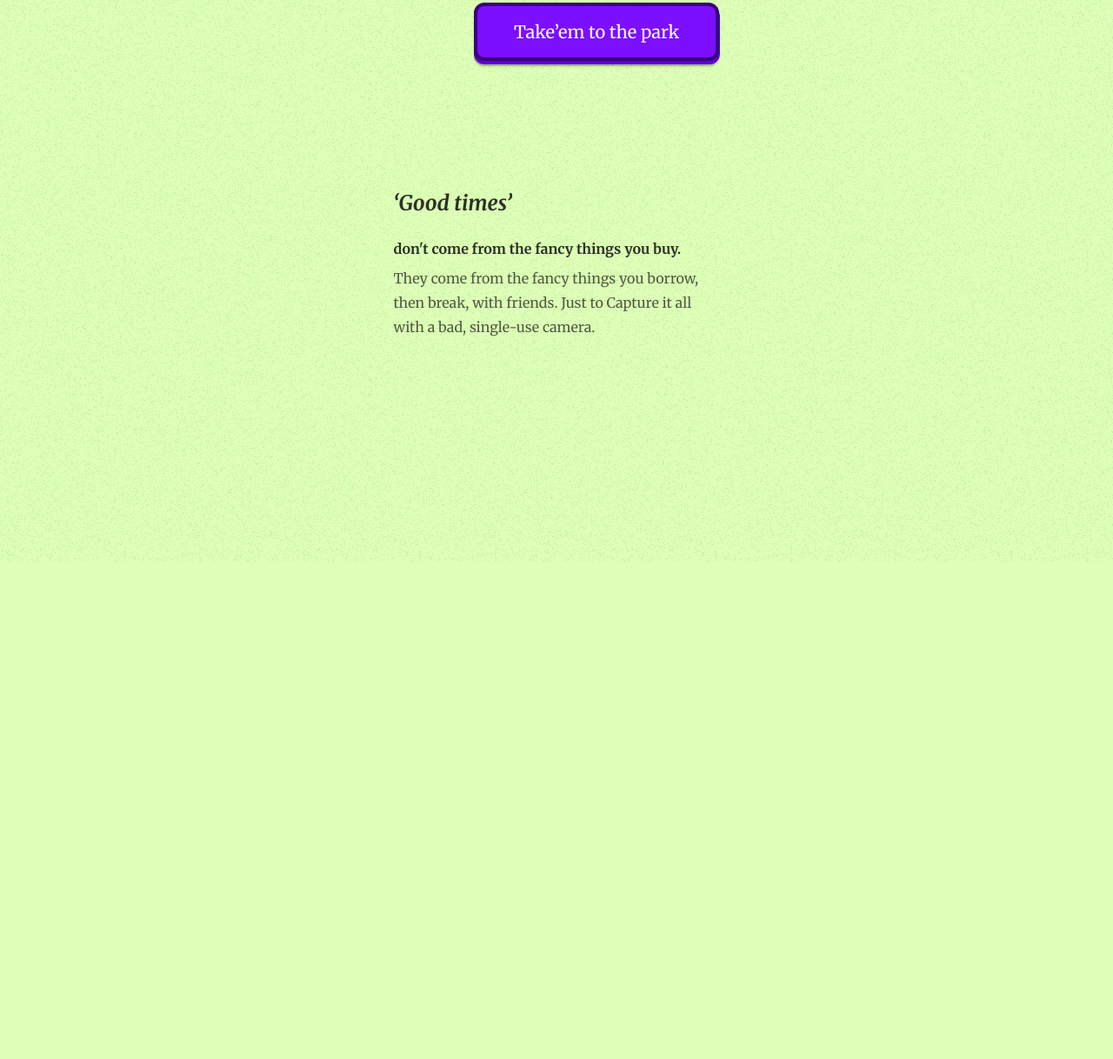
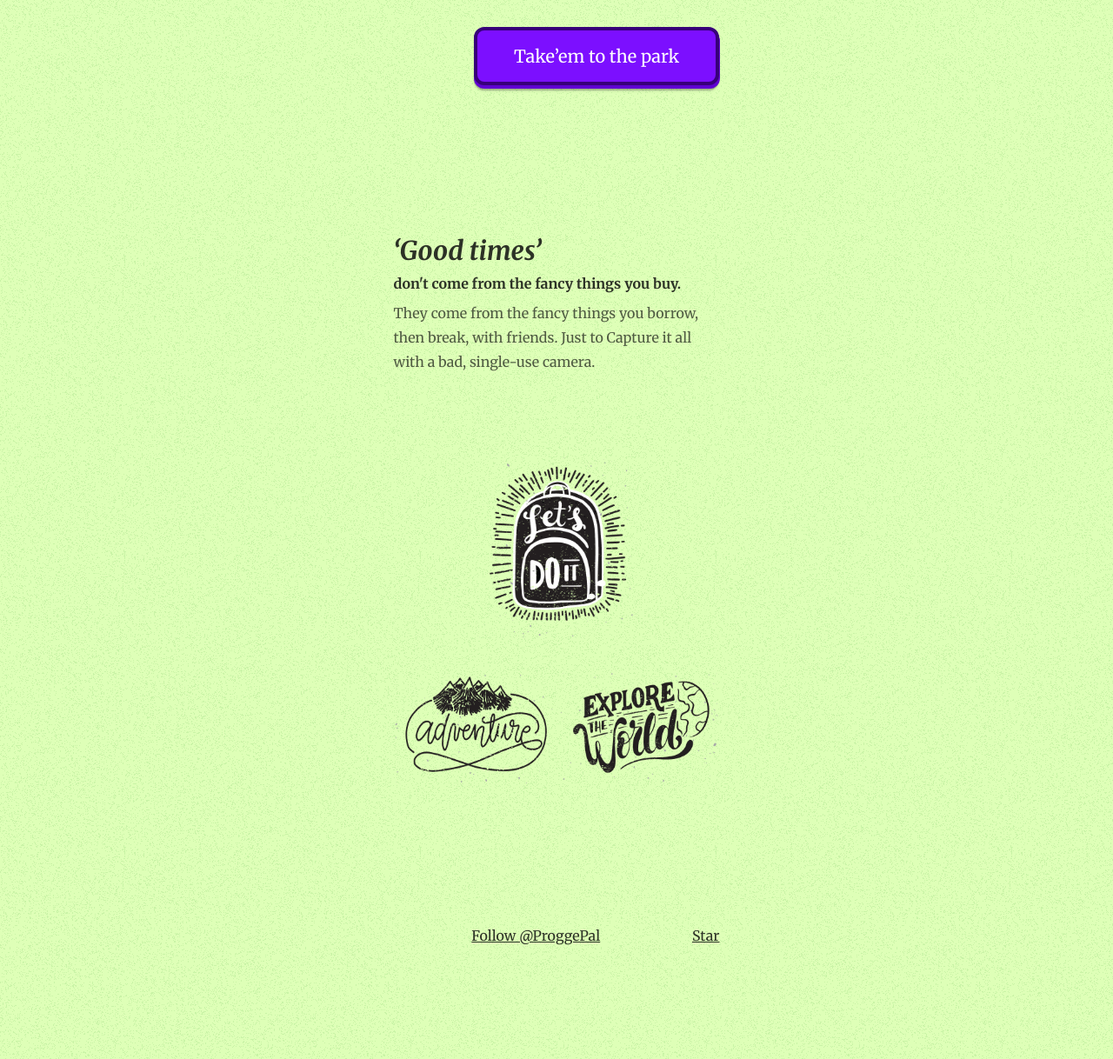
Before and after one commit to ProggePal/borrow-my-good-times, a website: page public/index.html in a window 1280 px wide. Shown: the part 893-2111 px from the top of the page at 87% size. Before the commit the page ends 1539 px from the top, so only its background shows below. Drawn offline with Linux system fonts and the light colour scheme; files whose address does not match are found by name.

Commit message:
Padding, Images, Git-link

```diff
--- a/public/index.html
+++ b/public/index.html
@@ -37,9 +37,11 @@
             />
             <!-- </div> -->
 
-            <h1 class="text-secondary italic font-normal">The PAARK CHAIRs</h1>
-            <p class="text-secondary">
-                TWO Chairs - Made for Comfort, the old fashion way!
+            <h1 class="text-secondary text-4xl italic font-bold mb-0 pt-4">
+                The PAARK CHAIRs
+            </h1>
+            <p class="text-secondary mt-2 mb-8">
+                <b>TWO Chairs</b> - Made for Comfort, the old fashion way!
             </p>
 
             <div class="flex w-full pb-0">
@@ -66,45 +68,72 @@
                 Availability may vary by. The Chairs are located in Midtbyen,
                 Trondheim
             </p>
-            <div class="justify-end flex">
+            <div class="justify-end flex pt-6">
                 <a href="grabbing-the-chairs.html" class="justify-self-end">
                     <button class="pushable">
                         <span class="shadow"></span>
                         <span class="edge"></span>
                         <span class="front"> Take’em to the park </span>
                     </button>
-                    <!-- <button
-                        class="btn btn-secondary"
-                        onclick="/src/custom-form.html"
-                    >
-                        <svg
-                            width="24"
-                            height="24"
-                            viewBox="0 0 24 24"
-                            fill="none"
-                            xmlns="http://www.w3.org/2000/svg"
-                        >
-                            <path
-                                d="M6 22C5.45 22 4.97917 21.8042 4.5875 21.4125C4.19583 21.0208 4 20.55 4 20V8C4 7.06667 4.28333 6.25 4.85 5.55C5.41667 4.85 6.13333 4.38333 7 4.15V3C7 2.71667 7.09583 2.47917 7.2875 2.2875C7.47917 2.09583 7.71667 2 8 2H9C9.28333 2 9.52083 2.09583 9.7125 2.2875C9.90417 2.47917 10 2.71667 10 3V4H14V3C14 2.71667 14.0958 2.47917 14.2875 2.2875C14.4792 2.09583 14.7167 2 15 2H16C16.2833 2 16.5208 2.09583 16.7125 2.2875C16.9042 2.47917 17 2.71667 17 3V4.15C17.8667 4.38333 18.5833 4.85 19.15 5.55C19.7167 6.25 20 7.06667 20 8V20C20 20.55 19.8042 21.0208 19.4125 21.4125C19.0208 21.8042 18.55 22 18 22H6ZM6 20H18V8C18 7.45 17.8042 6.97917 17.4125 6.5875C17.0208 6.19583 16.55 6 16 6H8C7.45 6 6.97917 6.19583 6.5875 6.5875C6.19583 6.97917 6 7.45 6 8V20ZM14.5 14V15C14.5 15.2833 14.5958 15.5208 14.7875 15.7125C14.9792 15.9042 15.2167 16 15.5 16C15.7833 16 16.0208 15.9042 16.2125 15.7125C16.4042 15.5208 16.5 15.2833 16.5 15V13C16.5 12.7167 16.4042 12.4792 16.2125 12.2875C16.0208 12.0958 15.7833 12 15.5 12H8.5C8.21667 12 7.97917 12.0958 7.7875 12.2875C7.59583 12.4792 7.5 12.7167 7.5 13C7.5 13.2833 7.59583 13.5208 7.7875 13.7125C7.97917 13.9042 8.21667 14 8.5 14H14.5Z"
-                                fill="#D8C8E4"
-                            />
-                        </svg>
-
-                        Take’em to the park
-                    </button> -->
                 </a>
             </div>
 
-            <div class="h-24 g"></div>
-
-            <h2>
+            <div class="h-24 mt-16"></div>
+            <h2 class="my-2 text-3xl">
                 <em>‘Good times’</em>
             </h2>
-            <h4>don't come from the fancy things you buy.</h4>
+            <h4 class="">don't come from the fancy things you buy.</h4>
             They come from the fancy things you borrow, then break, with
             friends. Just to Capture it all with a bad, single-use camera.
             <!-- ... -->
-            <div class="h-64"></div>
+            <div class="h-24"></div>
+
+            <div class="block md:grid md:grid-cols-6 md:gap-2">
+                <div class="md:col-start-2 md:col-span-4 ...">
+                    <img
+                        class="h-52 pb-0 my-0 mx-auto"
+                        src="img//lets-go.png"
+                    />
+                </div>
+                <div class="md:col-start-1 md:col-end-4 ...">
+                    <img class="h-32 mx-auto" src="img//advent.png" />
+                </div>
+                <div class="md:col-end-7 md:col-span-3 ...">
+                    <img class="h-32 mx-auto" src="img//explore.png" />
+                </div>
+            </div>
+            <div class="h-32"></div>
+
+            <!-- Place this tag in your head or just before your close body tag. -->
+            <script
+                async
+                defer
+                src="https://buttons.github.io/buttons.js"
+            ></script>
+            <!-- Place this tag where you want the button to render. -->
+            <div class="flex justify-center items-center gap-4">
+                <a
+                    class="github-button mx-auto"
+                    href="https://github.com/ProggePal"
+                    data-color-scheme="no-preference: light; light: light; dark: dark;"
+                    data-size="large"
+                    aria-label="Follow @ProggePal on GitHub"
+                    >Follow @ProggePal</a
+                >
+
+                <!-- Place this tag where you want the button to render. -->
+                <!-- Place this tag where you want the button to render. -->
+                <a
+                    class="github-button"
+                    href="https://github.com/ProggePal/borrow-my-good-times"
+                    data-color-scheme="no-preference: light; light: light; dark: dark;"
+                    data-icon="octicon-star"
+                    data-size="large"
+                    aria-label="Star ProggePal/borrow-my-good-times on GitHub"
+                    >Star</a
+                >
+            </div>
+            <div class="h-32"></div>
         </article>
     </body>
 </html>
--- a/tailwind.css
+++ b/tailwind.css
@@ -17,6 +17,7 @@
     border: none;
     background: transparent;
     padding: 0;
+    user-select: none;
     cursor: pointer;
     outline-offset: 4px;
     transition: filter 250ms;
```
Also changed, not shown: public/img/advent.png (added), public/img/explore.png (added), public/img/lets-go.png (added), public/output.css, 2 other files.
